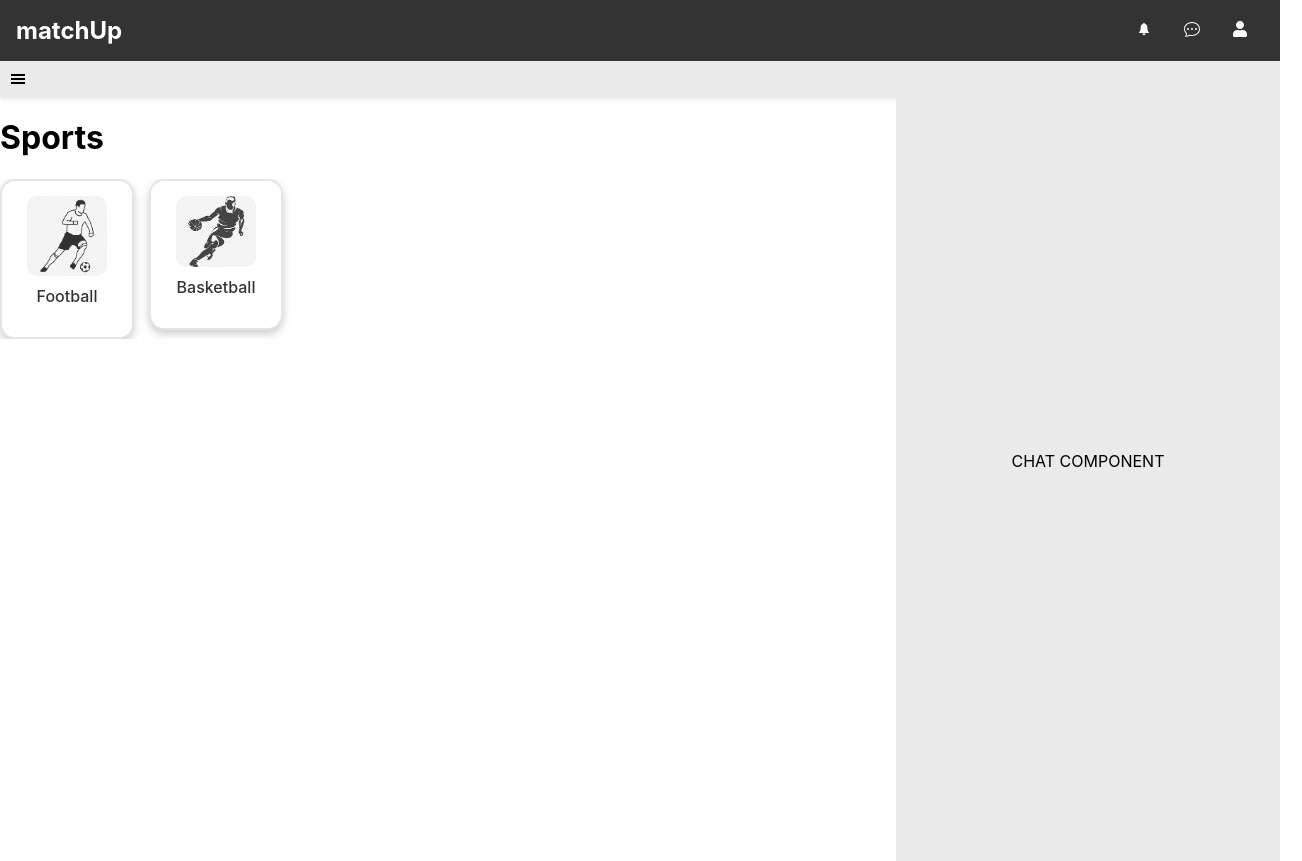
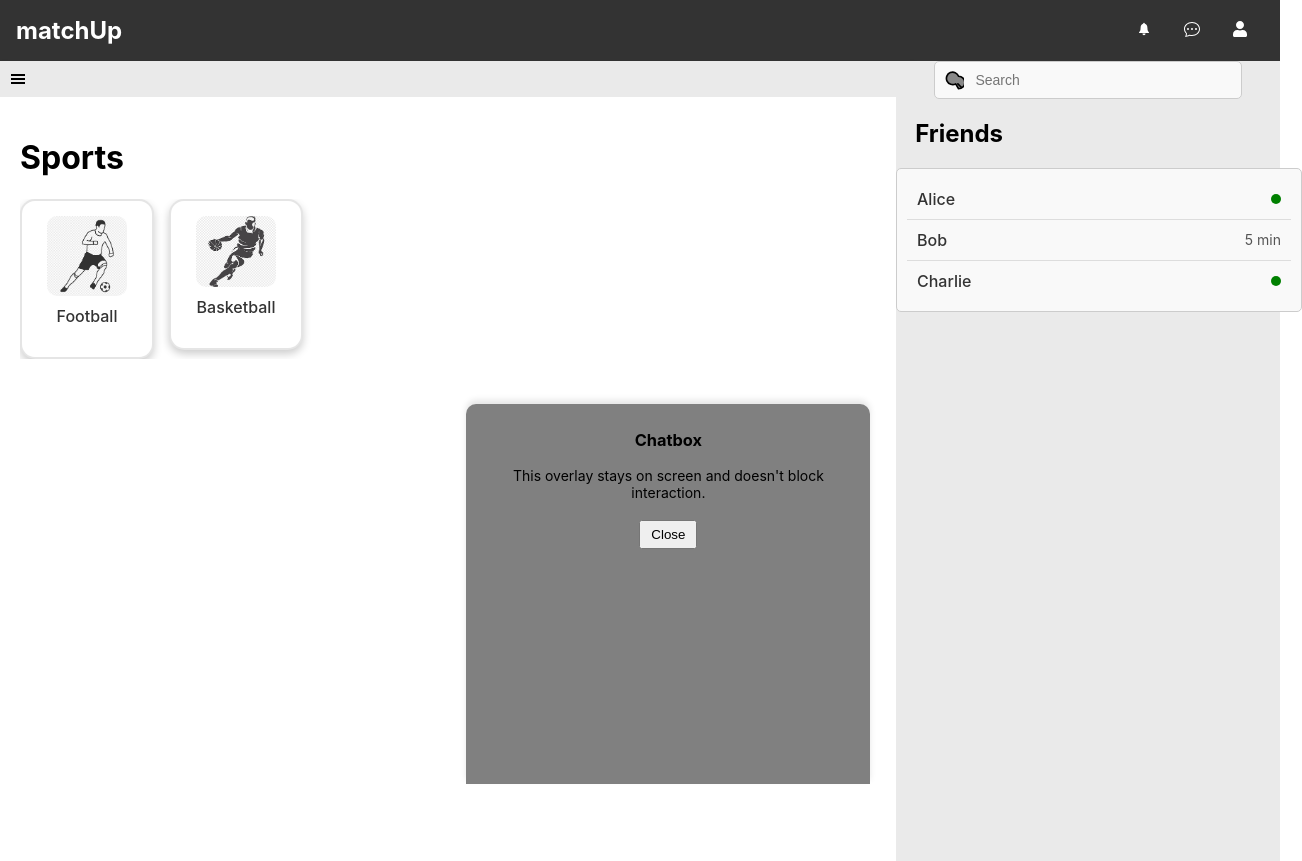
Before and after one commit to leo-st/app, a React (Create React App) app: page / in a window 1280 px wide. Shown: the whole page, 1302 px wide, since content can reach past the window. Built offline with nearby package versions, Linux system fonts and the light colour scheme; the HTML template or start-up script is replaced by a standard one.

Commit message:
adding chat box; basic form of main page

```diff
--- a/src/components/Feed.css
+++ b/src/components/Feed.css
@@ -1,3 +1,13 @@
+/* General styles for Feed */
+.feed {
+    flex: 1;
+    position: relative; /* Ensures child elements can use absolute positioning relative to this container */
+    overflow-y: auto; /* Makes feed content scrollable */
+    background-color: #ffffff;
+    padding: 20px;
+    height: 100%; /* Ensures it takes the full available height */
+    flex-grow: 1; /* Ensures it expands to fill available space */
+}
 
 h1 {
     text-align: left;
@@ -21,3 +31,51 @@ li {
     flex: 0 0 auto; /* Prevent cards from shrinking or stretching */
     scroll-snap-align: start; /* Align items neatly on scroll */
 }
+
+/* Styles for Floating Overlay */
+.floating-overlay {
+    position: fixed; /* Keeps it fixed within the viewport */
+    bottom: 2%; /* Aligns it to the bottom of the viewport */
+    right: 32%; /* Aligns it to the left of the viewport */
+    width: 30%; /* Sets the width to 50% of the feed */
+    height: 45%; /* Reduced height */
+    padding: 10px; /* Reduced padding */
+    font-size: 14px; /* Adjusted font size for smaller content */
+    background-color: gray; /* Background color */
+    box-shadow: 0 -4px 6px rgba(0, 0, 0, 0.1); /* Subtle shadow */
+    border-radius: 10px 10px 0 0; /* Rounded top corners */
+    z-index: 100; /* Ensures it's above other feed content */
+}
+
+/* Content inside the floating overlay */
+.overlay-content {
+    text-align: center;
+}
+
+/* Button inside the overlay */
+.overlay-content button {
+    margin-top: 5px; /* Reduced margin */
+    padding: 5px 10px; /* Adjusted button size */
+}
+
+.overlay-content button:hover {
+    background-color: #0056b3; /* Darker shade on hover */
+}
+
+/* Reopen button when overlay is closed */
+.reopen-button {
+    position: fixed; /* Keeps the reopen button fixed within the viewport */
+    bottom: 0; /* Positions it at the bottom of the viewport */
+    left: 0; /* Aligns it to the left of the viewport */
+    padding: 10px 20px;
+    background-color: #007bff; /* Primary button color */
+    color: white;
+    border: none;
+    border-radius: 5px;
+    cursor: pointer;
+    z-index: 100; /* Ensure it stays above other content */
+}
+
+.reopen-button:hover {
+    background-color: #0056b3; /* Darker shade on hover */
+}
--- a/src/components/Feed.jsx
+++ b/src/components/Feed.jsx
@@ -1,25 +1,37 @@
+import React, { useState } from "react";
+import "./Feed.css";
+import SportCard from "./SportCard";
 
-import './Feed.css'
-import SportCard from "./SportCard";
 function Feed() {
+  const [showOverlay, setShowOverlay] = useState(true);
+
   return (
-    <div>
+    <div className="feed">
       <h1>Sports</h1>
       <ul>
         <li>
-        <SportCard
-                image="/images/football.png"
-                description="Football"
-            />
+          <SportCard image="/images/football.png" description="Football" />
         </li>
         <li>
-        <SportCard
-                image="/images/basketball.png"
-                description="Basketball"
-            />
+          <SportCard image="/images/basketball.png" description="Basketball" />
         </li>
       </ul>
 
+      {showOverlay && (
+        <div className="floating-overlay">
+          <div className="overlay-content">
+            <h3>Chatbox</h3>
+            <p>This overlay stays on screen and doesn't block interaction.</p>
+            <button onClick={() => setShowOverlay(false)}>Close</button>
+          </div>
+        </div>
+      )}
+
+      {!showOverlay && (
+        <button className="reopen-button" onClick={() => setShowOverlay(true)}>
+          Open Chatbox
+        </button>
+      )}
     </div>
   );
 }
--- a/src/components/UI/Chat.css
+++ b/src/components/UI/Chat.css
@@ -0,0 +1,16 @@
+.chat-container {
+    width: 100%;
+    margin: 0 auto;
+  }
+
+  .search-box-wrapper {
+    display: flex;
+    justify-content: flex-end;
+    width: 80%;
+    margin: 0 auto 10px;
+  }
+
+  .chat-container  h2{
+    text-align: left;
+    margin-left: 5%;
+  }
--- a/src/components/UI/Chat.jsx
+++ b/src/components/UI/Chat.jsx
@@ -0,0 +1,33 @@
+import './Chat.css';
+import SearchBox from './SearchBox';
+import FriendList from '../friends/FriendList';
+import { useState } from 'react';
+
+const friends = [
+    { name: 'Alice', status: 'online' },
+    { name: 'Bob', status: 5 },
+    { name: 'Charlie', status: 'online' },
+  ];
+
+function Chat() {
+    const [friendsList, setFriendList] = useState(friends);
+
+    // filter friend list by text input
+    function filterFriendsBySearch(text){
+      setFriendList(friends.filter(
+        friend => friend.name.toLocaleLowerCase().includes(text.toLowerCase())
+      ));
+    }
+
+    return (
+      <div className="chat-container">
+        <div className="search-box-wrapper">
+          <SearchBox onSearch={filterFriendsBySearch}/>
+        </div>
+        <h2>Friends</h2>
+        <FriendList friends={friendsList} />
+      </div>
+    );
+  }
+
+export default Chat;
--- a/src/components/UI/Main.css
+++ b/src/components/UI/Main.css
@@ -31,6 +31,14 @@
     align-items: stretch;
     transition: margin-left 0.5s ease; /* Smooth resizing */
     background-color: #ffffff; /* Example background color */
+    height: 100%; /* Ensure it takes the full available height */
+}
+
+.feed-wrapper {
+    flex: 1;
+    display: flex;
+    flex-direction: column;
+    height: 100%;
 }
 
 .content.shifted {
@@ -51,7 +59,7 @@
     width: 30%;
     flex: 0 0 auto;
     display: flex;
-    align-items: center;
+    align-items: flex-start; /* Align items to the top */
     justify-content: center;
     background-color: #eaeaea;
 }
--- a/src/components/UI/Main.jsx
+++ b/src/components/UI/Main.jsx
@@ -3,6 +3,7 @@ import { GiHamburgerMenu } from "react-icons/gi";
 import Sidebar from "./Sidebar";
 import { useState } from "react";
 import Feed from "../Feed";
+import Chat from "./Chat";
 
 function Main() {
   const [sidebarShow, setSidebarShow] = useState(false);
@@ -16,11 +17,13 @@ function Main() {
         <div className="top-row" onClick={() => setSidebarShow(!sidebarShow)}>
           <GiHamburgerMenu />
         </div>
-        <div>
+        <div className="feed-wrapper">
           <Feed/>
         </div>
       </div>
-      <div className="chat">CHAT COMPONENT</div>
+      <div className="chat">
+        <Chat />
+      </div>
     </div>
   );
 }
--- /dev/null
+++ b/src/components/UI/SearchBox.css
@@ -0,0 +1,31 @@
+.search-box-container {
+    position: relative;
+    display: flex;
+    align-items: center;
+    width: 100%;
+  }
+
+  .search-box-input {
+    width: 100%;
+    padding: 10px 12px 10px 40px;
+    font-size: 14px;
+    color: #333;
+    background-color: #f9f9f9;
+    border: 1px solid #ccc;
+    border-radius: 5px;
+    outline: none;
+    transition: border-color 0.2s;
+  }
+
+  .search-box-input:focus {
+    border-color: #007bff;
+    background-color: #fff;
+  }
+
+  .search-box-icon {
+    position: absolute;
+    left: 10px;
+    width: 20px;
+    height: 20px;
+    fill: #888;
+  }
--- /dev/null
+++ b/src/components/UI/SearchBox.jsx
@@ -0,0 +1,31 @@
+import React from 'react';
+import './SearchBox.css';
+
+const SearchBox = ({ placeholder = "Search", onSearch }) => {
+  return (
+    <div className="search-box-container">
+      <input
+        type="text"
+        className="search-box-input"
+        placeholder={placeholder}
+        onChange={(e) => onSearch && onSearch(e.target.value)}
+      />
+      <svg
+        className="search-box-icon"
+        xmlns="http://www.w3.org/2000/svg"
+        fill="none"
+        viewBox="0 0 24 24"
+        stroke="currentColor"
+      >
+        <path
+          strokeLinecap="round"
+          strokeLinejoin="round"
+          strokeWidth={2}
+          d="M21 21l-4.35-4.35m-2.65 0A7.5 7.5 0 1117.5 7.5a7.5 7.5 0 010 15z"
+        />
+      </svg>
+    </div>
+  );
+};
+
+export default SearchBox;
--- /dev/null
+++ b/src/components/friends/Friend.css
@@ -0,0 +1,31 @@
+.friend-row {
+    display: flex;
+    justify-content: space-between;
+    align-items: center;
+    padding: 10px;
+    border-bottom: 1px solid #ddd;
+  }
+
+  .friend-row:last-child {
+    border-bottom: none;
+  }
+
+  .friend-name {
+    font-size: 16px;
+    font-weight: 500;
+    color: #333;
+  }
+
+  .friend-status {
+    font-size: 14px;
+    color: #555;
+    display: flex;
+    align-items: center;
+  }
+
+  .status-dot {
+    width: 10px;
+    height: 10px;
+    background-color: green;
+    border-radius: 50%;
+  }
--- /dev/null
+++ b/src/components/friends/Friend.jsx
@@ -0,0 +1,14 @@
+import './Friend.css';
+
+function Friend({ name, status }) {
+    return (
+      <div className="friend-row">
+        <span className="friend-name">{name}</span>
+        <span className="friend-status">
+          {typeof status === 'number' ? `${status} min` : <span className="status-dot"></span>}
+        </span>
+      </div>
+    );
+  }
+
+export default Friend;
--- /dev/null
+++ b/src/components/friends/FriendList.css
@@ -0,0 +1,9 @@
+.friend-list {
+    width: 100%;
+    margin: 0 auto;
+    margin-right: 5;
+    padding: 10px;
+    background-color: #f9f9f9;
+    border: 1px solid #ccc;
+    border-radius: 5px;
+  }
--- /dev/null
+++ b/src/components/friends/FriendList.jsx
@@ -0,0 +1,14 @@
+import './FriendList.css'
+import Friend from './Friend';
+
+function FriendList({ friends }) {
+    return (
+      <div className="friend-list">
+        {friends.map((friend, index) => (
+          <Friend key={index} name={friend.name} status={friend.status} />
+        ))}
+      </div>
+    );
+  }
+
+export default FriendList;
```
